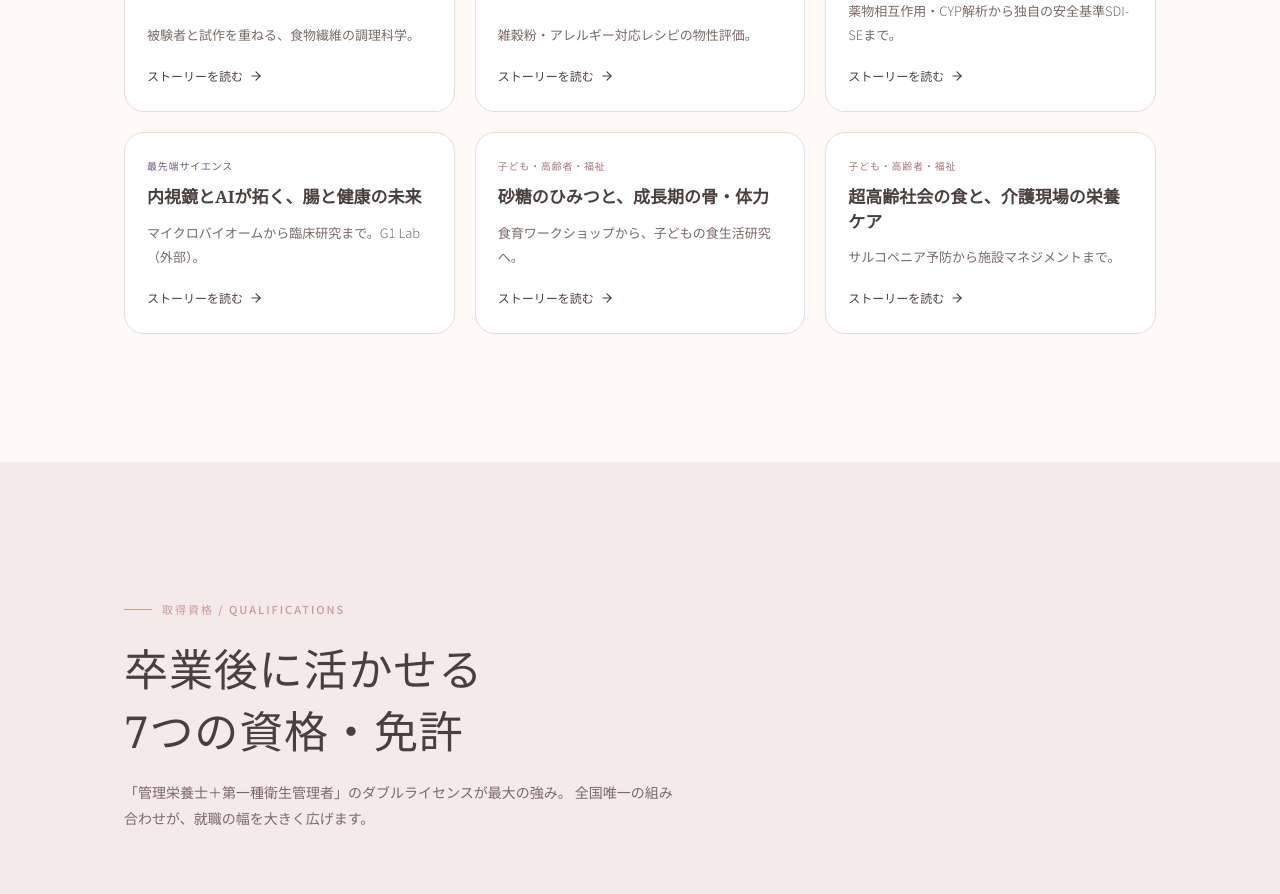
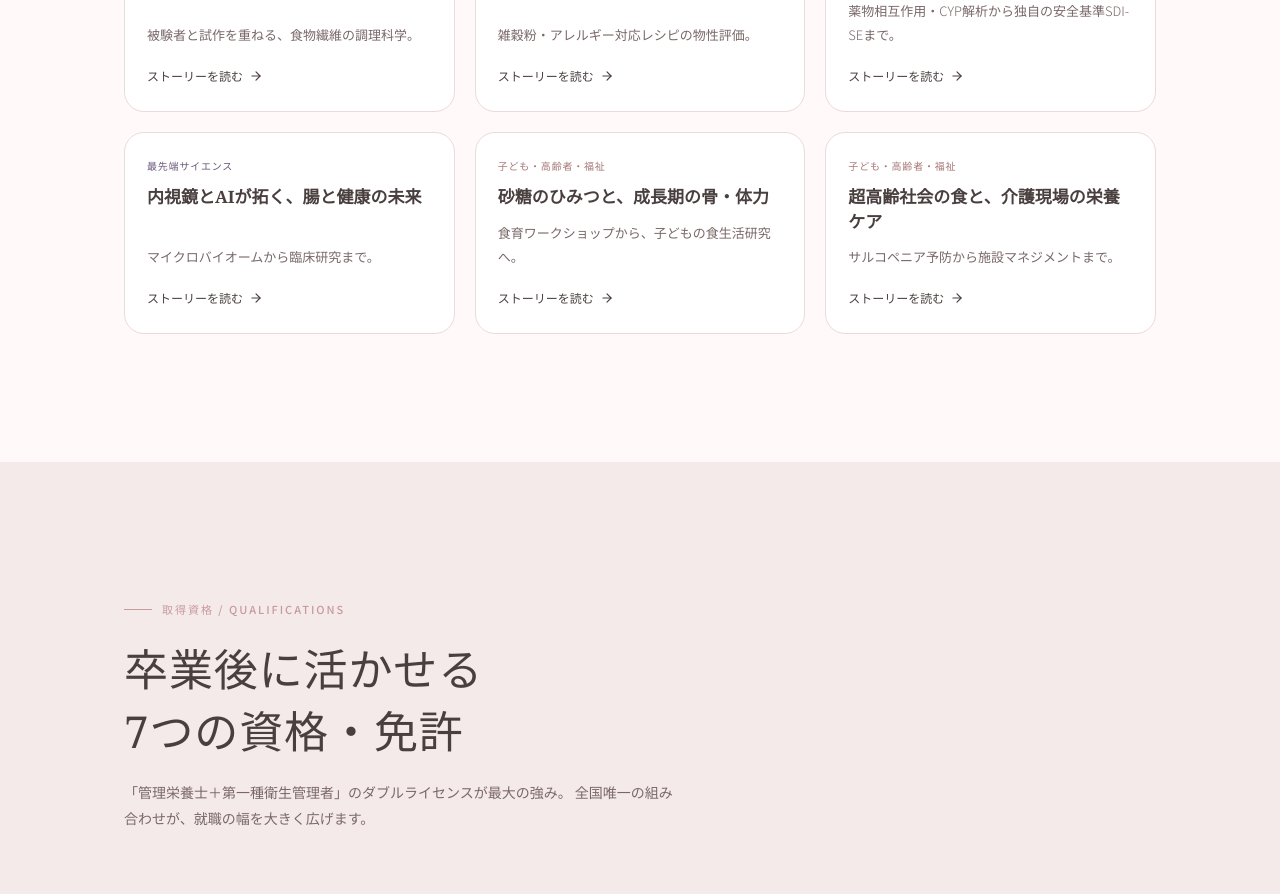
Before and after one commit to shinnosuketakeshima/shokuei-hp, a React (Vite) app: page / in a window 1280 px wide. Shown: the part 4160-5054 px from the top of the page. Built offline with nearby package versions, Linux system fonts and the light colour scheme; no server answers; the database is empty.

Commit message:
feat: Labs の niikura カードを /lab-niikura 内部リンクに更新

```diff
--- a/src/components/Labs.jsx
+++ b/src/components/Labs.jsx
@@ -75,10 +75,10 @@ const LAB_STORIES = [
   },
   {
     storyTitle: '内視鏡とAIが拓く、腸と健康の未来',
-    hook: 'マイクロバイオームから臨床研究まで。G1 Lab（外部）。',
+    hook: 'マイクロバイオームから臨床研究まで。',
     category: 'science',
-    href: 'https://g1lab.jp/',
-    isExternal: true,
+    href: '/lab-niikura',
+    isExternal: false,
   },
   {
     storyTitle: '砂糖のひみつと、成長期の骨・体力',
```
